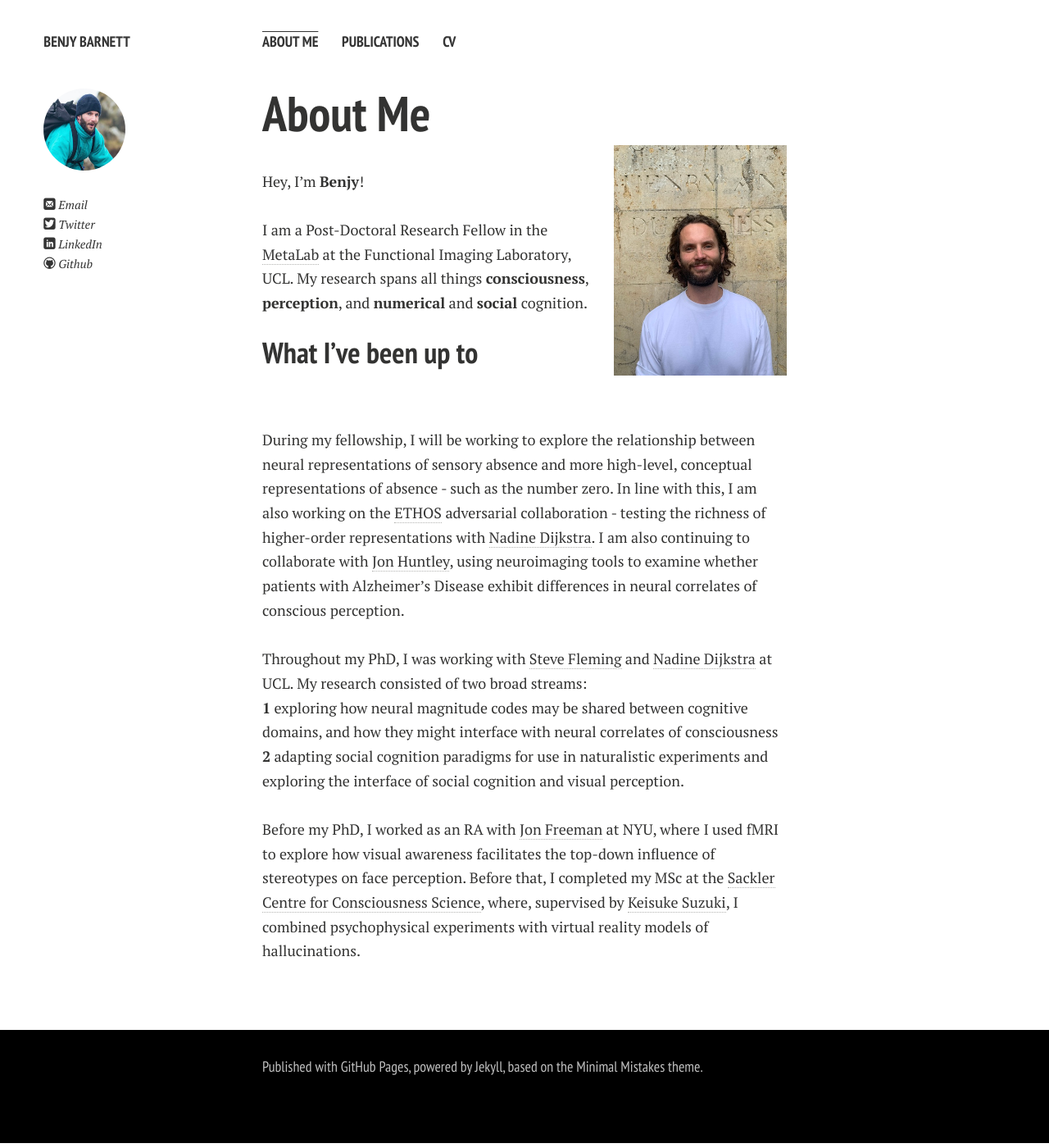
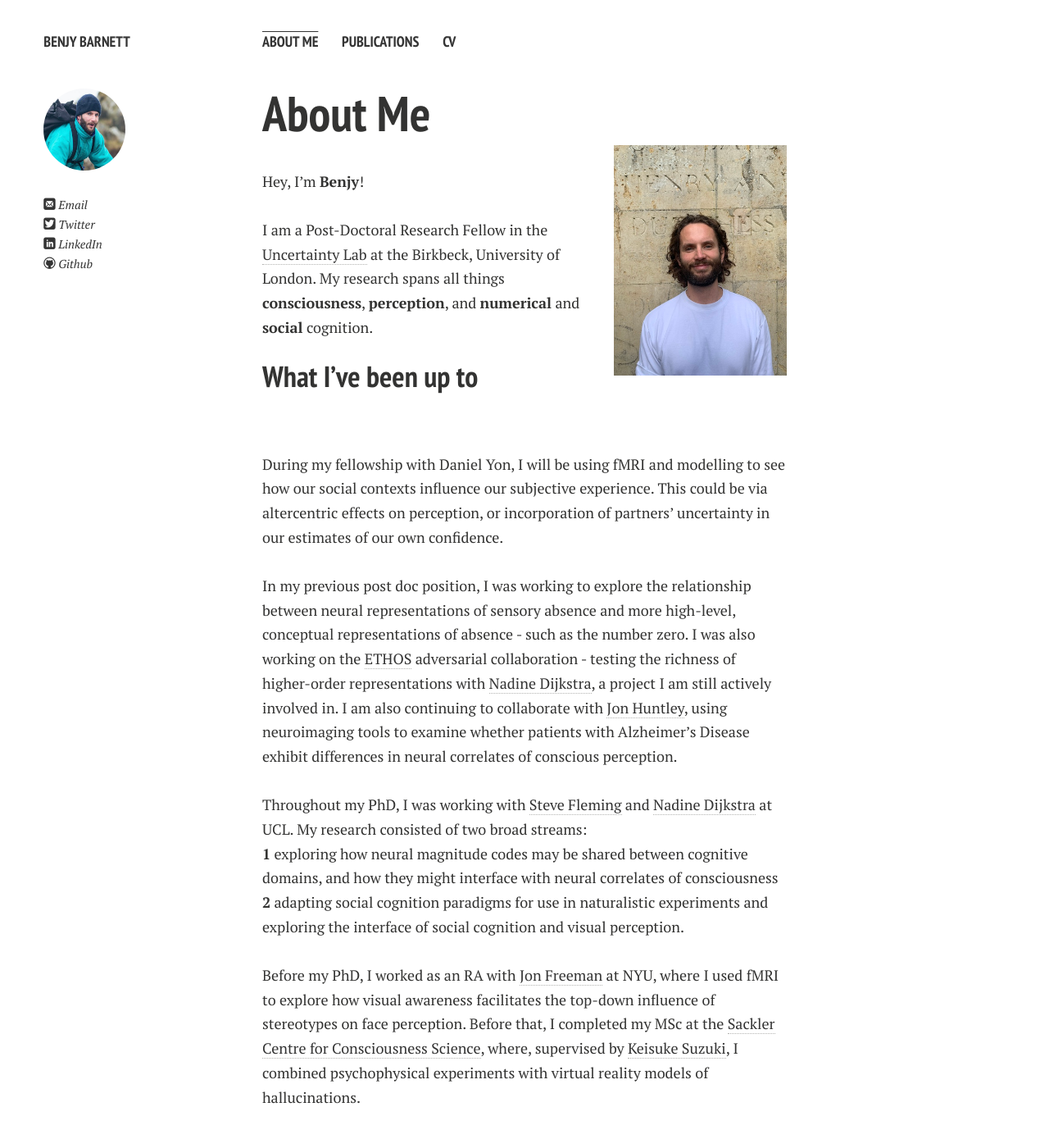
Before and after one commit to benjybarnett/benjybarnett.github.io, a Jekyll site: the page built from index.md, in a window 1280 px wide and 1400 px high. Shown: the whole window at 82% size. Built offline with Jekyll 4.4.1, drawn with Linux system fonts in a browser that asks for light colours; nearby versions of some CDN libraries; comment, search, counter and statistics services are not loaded; a style sheet for code colours, icons or effects is not loaded; our own code applies the rules of GitHub Pages for plain Markdown files.

Commit message:
update new job

```diff
--- a/index.md
+++ b/index.md
@@ -8,14 +8,16 @@ layout: page
 <br>
 Hey, I'm **Benjy**! <br><br>
 
-I am a Post-Doctoral Research Fellow in the <a href="https://metacoglab.org/">MetaLab</a> at the Functional Imaging Laboratory, UCL. My research spans all things **consciousness**, **perception**, and **numerical** and **social** cognition.
-
+I am a Post-Doctoral Research Fellow in the <a href="https://psyc.bbk.ac.uk/uncertainty/">Uncertainty Lab</a> at the Birkbeck, University of London. My research spans all things **consciousness**, **perception**, and **numerical** and **social** cognition.
 
 ## What I've been up to
 
 <br>
 <br>
-During my fellowship, I will be working to explore the relationship between neural representations of sensory absence and more high-level, conceptual representations of absence - such as the number zero. In line with this, I am also working on the <a href="https://www.arc-ethos.org/">ETHOS</a> adversarial collaboration - testing the richness of higher-order representations with <a href="https://profiles.ucl.ac.uk/74410-nadine-dijkstra">Nadine Dijkstra</a>. I am also continuing to collaborate with <a href="https://experts.exeter.ac.uk/41202-jonathan-huntley">Jon Huntley</a>, using neuroimaging tools to examine whether patients with Alzheimer's Disease exhibit differences in neural correlates of conscious perception.
+During my fellowship with Daniel Yon, I will be using fMRI and modelling to see how our social contexts influence our subjective experience. This could be via altercentric effects on perception, or incorporation of partners' uncertainty in our estimates of our own confidence.
+<br>
+<br>
+In my previous post doc position, I was working to explore the relationship between neural representations of sensory absence and more high-level, conceptual representations of absence - such as the number zero. I was also working on the <a href="https://www.arc-ethos.org/">ETHOS</a> adversarial collaboration - testing the richness of higher-order representations with <a href="https://profiles.ucl.ac.uk/74410-nadine-dijkstra">Nadine Dijkstra</a>, a project I am still actively involved in. I am also continuing to collaborate with <a href="https://experts.exeter.ac.uk/41202-jonathan-huntley">Jon Huntley</a>, using neuroimaging tools to examine whether patients with Alzheimer's Disease exhibit differences in neural correlates of conscious perception.
 <br>
 <br>
 Throughout my PhD, I was working with <a href="https://www.ucl.ac.uk/pals/people/steve-fleming">Steve Fleming</a> and <a href="https://sites.google.com/view/nadinedijkstra/about-me?authuser=0">Nadine Dijkstra</a> at UCL. My research consisted of two broad streams: <br>**1** exploring how neural magnitude codes may be shared between cognitive domains, and how they might interface with neural correlates of consciousness <br>**2** adapting social cognition paradigms for use in naturalistic experiments and exploring the interface of social cognition and visual perception.<br><br>
```
Also changed, not shown: publications.md (+2 -2 lines).
